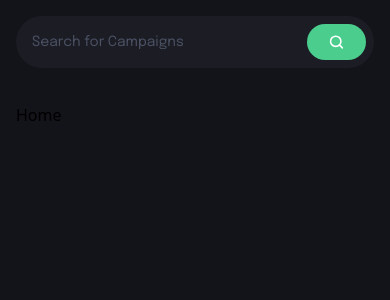
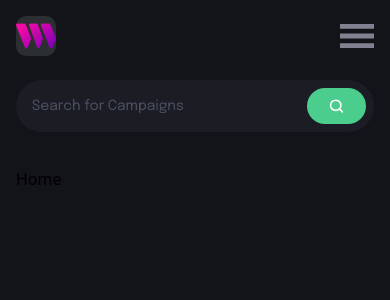
Before and after one commit to VJSeraphim/react_web3_crowdfunding, a React (Vite) app in the folder client/: page / in a window 390 px wide. Shown: the top 300 px of the page. Built offline with nearby package versions, Linux system fonts and the light colour scheme; what @thirdweb-dev/react would draw is missing.

Commit message:
Toggle Drawer fix

```diff
--- a/client/src/components/Navbar.jsx
+++ b/client/src/components/Navbar.jsx
@@ -47,6 +47,61 @@ const Navbar = () => {
         </Link>
       </div>
       {/* Portable Screen Navigation */}
+      <div className="sm:hidden flex justify-between items-center relative">
+      <div className="w-[40px] h-[40px] rounded-[10px] bg-[#2c2f32] flex justify-center items-center cursor-pointer">
+          <img
+            src={thirdweb}
+            alt="user"
+            className="w-[60px] h-[60px] object-contain"
+          />
+        </div>
+        <img
+          src={menu}
+          alt="menu"
+          className="w-[34px] h-[34px] object-contain cursor-pointer"
+          onClick={() => setToggleDrawer(!toggleDrawer)}
+        />
+        <div className={`absolute top-[60px] right-0 left-0 bg-[#1c1c24] z-10 shadow-secondary py-4
+        ${!toggleDrawer ? '-translate-y-[100vh]' : 'translate-y-0'} transition-all duration-700`}>
+          <ul className="mb-4">
+            {navlinks.map((link) => (
+              <li
+                key={link.name}
+                className={`flex p-4 ${isActive === link.name && 'bg-[#3a3a43]'}`}
+                onClick={() => {
+                  setIsActive(link.name)
+                  setToggleDrawer(false)
+                  navigate(link.link)
+                }}
+              >
+                <img
+                  src={link.imgUrl}
+                  alt={link.name}
+                  className={`w-[24px] h-[24px] object-contain
+                  ${isActive === link.name ? 'grayscale-0' : 'grayscale'}
+                  `}
+                />
+                <p className={`ml-[20px] font-epilogue font-semibold text-[14px]
+                ${isActive === link.name ? 'text-[#1dc071]' : 'text-[#808191]'}`
+                }>
+                  {link.name}
+                </p>
+              </li>
+            ))}
+          </ul>
+          <div className="flex mx-4">
+            <CustomButton
+              btnType="button"
+              title={address ? 'Create a campaign' : 'Connect'}
+              styles={address? 'bg-[#1dc071]' : 'bg-[#8c6dfd]'}
+              handleClick={() => {
+                if(address) navigate('create-campaign')
+                else 'connect()'
+              }}
+            />
+          </div>
+        </div>
+      </div>
     </div>
   )
 }
```
